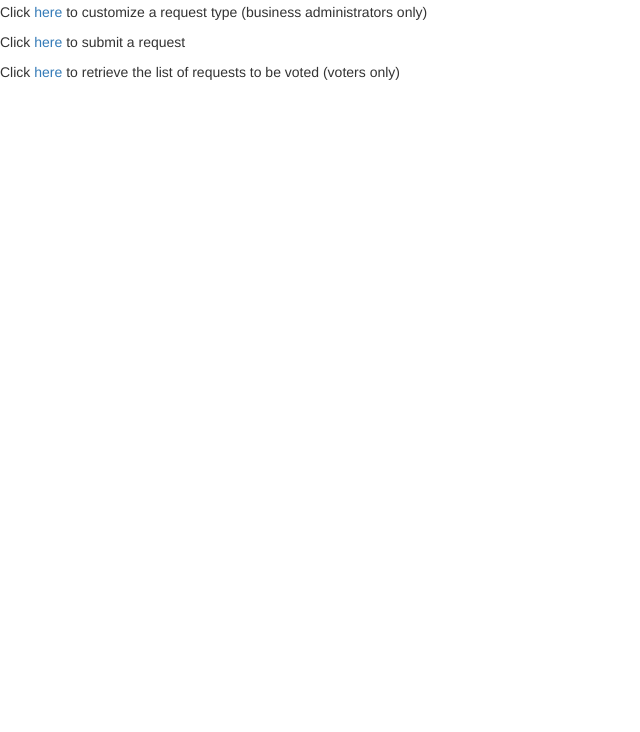
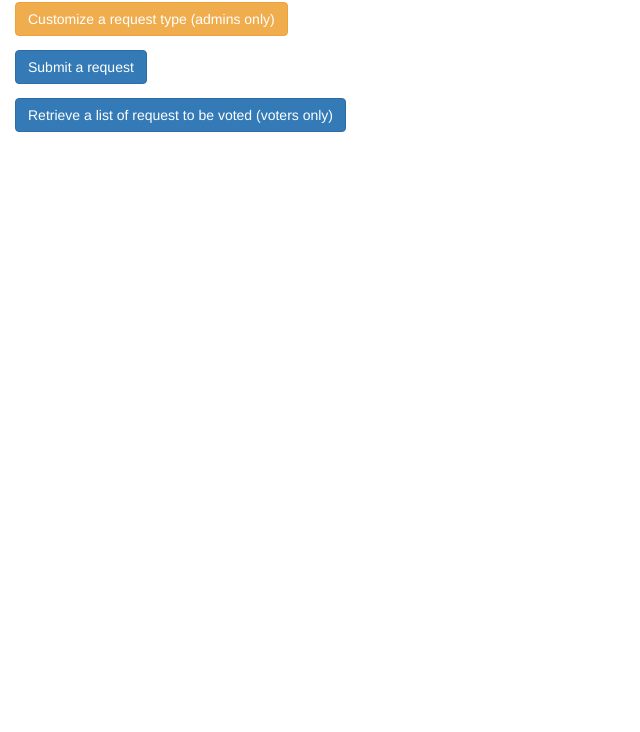
Before and after one commit to jp-gouigoux/middleoffice-microservices, a plain HTML site: page mo-portal/index.html in a window 1280 px wide. Shown: the part 68-800 px from the top of the page, without its empty margins (0-640 px from the left). Drawn offline with nearby package versions, Linux system fonts and the light colour scheme.

Commit message:
Changing visual style

```diff
--- a/mo-portal/index.html
+++ b/mo-portal/index.html
@@ -4,9 +4,17 @@
         <link rel="stylesheet" href="http://netdna.bootstrapcdn.com/bootstrap/3.0.0/css/bootstrap.min.css">
     </head>
     <body>
-        <h1>Middle Office microservices</h1>
-        <p>Click <a href="/api/ux/requesttype">here</a> to customize a request type (business administrators only)</p>
-        <p>Click <a href="/api/ux/request">here</a> to submit a request</p>
-        <p>Click <a href="/api/ux/requests">here</a> to retrieve the list of requests to be voted (voters only)</p>
+        <div class="col-md-5">
+            <h1>Middle Office microservices</h1>
+            <form method="GET" action="/api/ux/requesttype">
+                <button type="submit" class="btn btn-warning">Customize a request type (admins only)</button>
+            </form>
+            <form method="GET" action="/api/ux/request">
+                <button type="submit" class="btn btn-primary">Submit a request</button>
+            </form>
+            <form method="GET" action="/api/ux/requests">
+                <button type="submit" class="btn btn-primary">Retrieve a list of request to be voted (voters only)</button>
+            </form>
+        </div>
     </body>
 </html>
```
